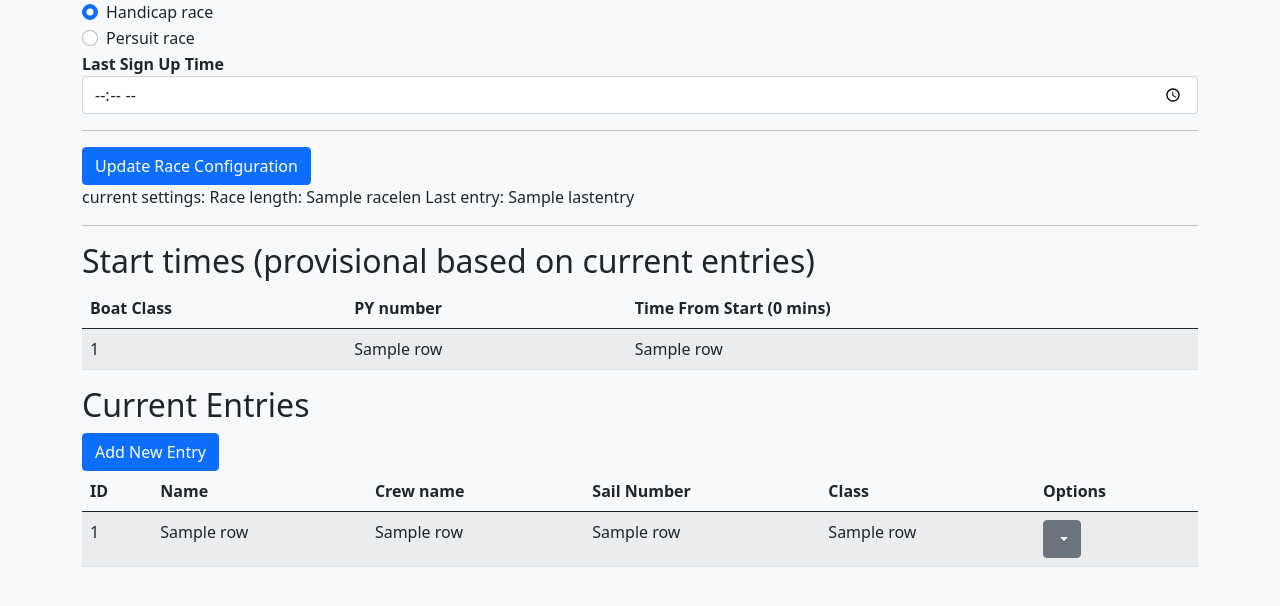
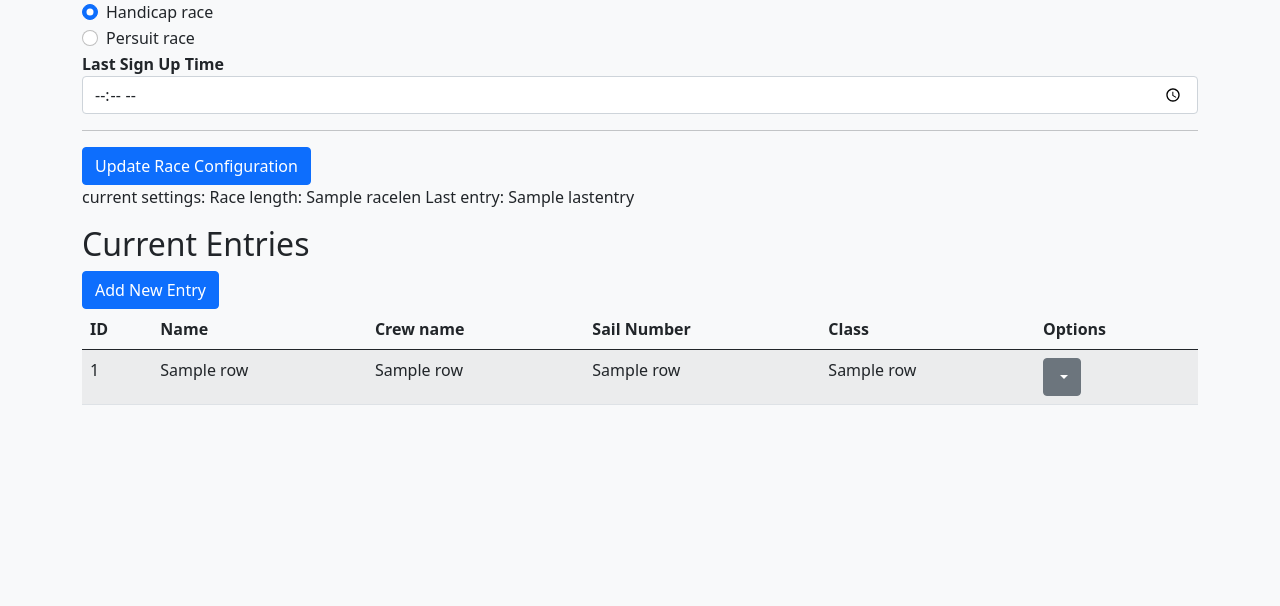
Before and after one commit to T3610/Sailing-Manager, a Flask app: template templates/oodracesetup.html in a window 1280 px wide. Shown: the part 56-662 px from the top of the page. Run offline with Flask 2, Linux system fonts and the light colour scheme; the template is opened without the code that fills it: most values are stand-ins (such as "Sample title", 1, 10 or a date in 2020); some libraries are stand-ins or nearby versions.

Commit message:
show/hide start times on racetype

```diff
--- a/static/oodPage.js
+++ b/static/oodPage.js
@@ -9,8 +9,10 @@ $(document).ready(function () {
 
 function handleHandicapRace() {
   $("#raceLength").hide();
+  $("#startTimes").hide();
 }
 
 function handlePersuitRace() {
+  $("#startTimes").show();
   $("#raceLength").show();
 }
--- a/templates/oodracesetup.html
+++ b/templates/oodracesetup.html
@@ -111,11 +111,8 @@
 
 
 
-        <div class="form-group">
-
-            <body>
-                current settings: Race length: {{racelen}} Last entry: {{lastentry}}
-                <!-- Laps: {{laps}} -->
+        <p>current settings: Race length: {{racelen}} Last entry: {{lastentry}}</p>
+        <div id="startTimes">
             <hr> {% if not empty %}
             <h2>Start times (provisional based on current entries)</h2>
             <table class="table table-striped">
@@ -137,7 +134,7 @@
                 </tbody>
             </table>
             {%endif%}
-
+        </div>
         <h2>Current Entries</h2>
         <a class="btn btn-primary" href="/oodsignup" role="button">Add New Entry</a> {% if not empty %}
 
```
Lines whose indentation alone changed are shown as unchanged.
